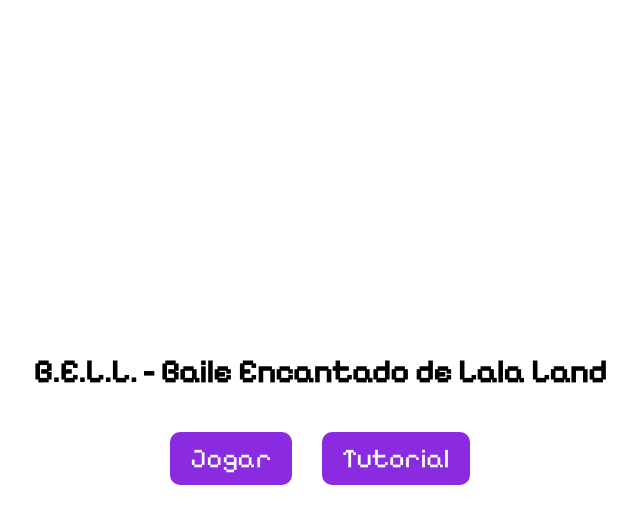
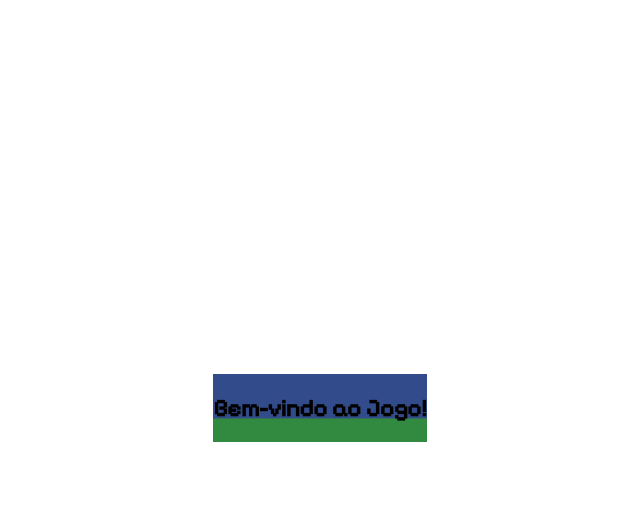
Before and after one commit to fernandacoutinho/GlobalGameJam2026, a React (Vite) app: page / in a window 1280 px wide. Both pictures are taken after a click on the button "Jogar". Shown: the top 524 px of the page, without its empty margins (320-960 px from the left). Built offline with nearby package versions, Linux system fonts and the light colour scheme.

Commit message:
:sparkles: adiciona componentes

```diff
--- a/src/App.tsx
+++ b/src/App.tsx
@@ -1,17 +1,36 @@
 import './App.css'
+import { useState } from "react";
+import Jogo from './Jogo'
+import Tutorial from './Tutorial'
+
+type Tela = 'menu' | 'jogo' | 'tutorial';
 
 function App() {
+  const [tela, setTela] = useState<Tela>('menu');
+
+  function jogar() {
+    setTela('jogo');
+  }
+
+  function tutorial() {
+    setTela('tutorial');
+  }
 
   return (
-    <>
-      <div className="app">
-        <h1>B.E.L.L. - Baile Encantado de Lala Land</h1>
-        <div className = "botoes">
-          <button>Jogar</button>
-          <button>Tutorial</button>
-        </div>
-      </div>
-    </>
+    <div className="app">
+      {tela === 'menu' && (
+        <>
+          <h1>B.E.L.L. - Baile Encantado de Lala Land</h1>
+          <div className = "botoes">
+            <button onClick={jogar}>Jogar</button>
+            <button onClick={tutorial}>Tutorial</button>
+          </div>
+        </>
+      )}
+
+      {tela === 'jogo' && <Jogo />}
+      {tela === 'tutorial' && <Tutorial />}
+    </div>
   )
 }
 
--- /dev/null
+++ b/src/Jogo.css
@@ -0,0 +1,10 @@
+.tela-jogo {
+    background-image: url('./assets/fundojogo.png');
+    background-size: cover;
+    background-position: center;
+    background-repeat: no-repeat;
+
+    display: flex;
+    justify-content: center;
+    align-items: center;
+}
--- /dev/null
+++ b/src/Jogo.tsx
@@ -0,0 +1,10 @@
+import './Jogo.css'
+
+export default function Jogo() {
+  return (
+    <div className='tela-jogo'>
+      <h2>Bem-vindo ao Jogo!</h2>
+      {/* Conteúdo do jogo vai aqui */}
+    </div>
+  )
+}
--- /dev/null
+++ b/src/Tutorial.tsx
@@ -0,0 +1,5 @@
+export default function Tutorial() {
+    return (
+        <h1>o conteudo do tutorial</h1>
+    )
+}
```
Also changed, not shown: src/assets/fundojogo.png (added), src/assets/pixil-frame-0.png (deleted).
